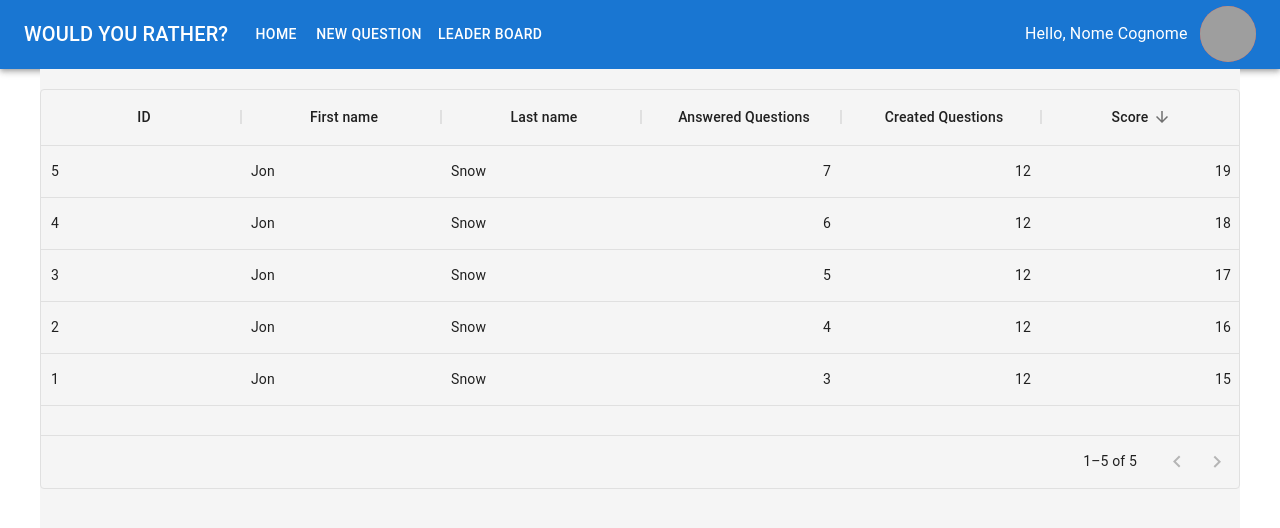
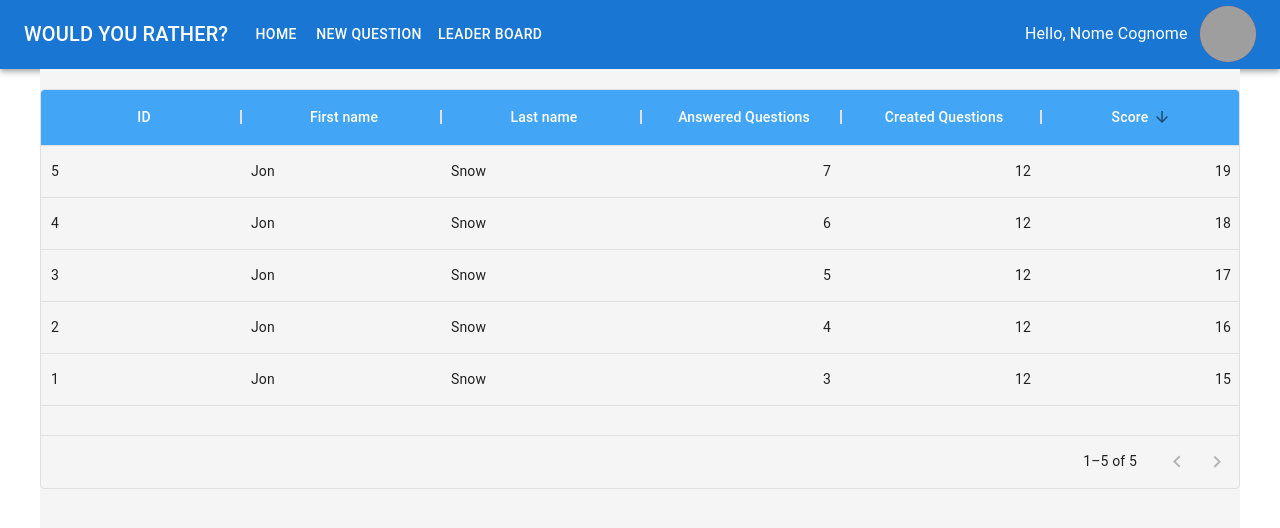
Before and after one commit to fedevita/Udacity-Would-You-Rather, a React (Create React App) app: page /LeaderBoard in a window 1280 px wide. Shown: the top 528 px of the page. Built offline with nearby package versions, Linux system fonts and the light colour scheme; grey boxes are pictures that could not be loaded.

Commit message:
fixed header table color in leaderbord tab

```diff
--- a/src/components/LeaderBoardGrid/index.js
+++ b/src/components/LeaderBoardGrid/index.js
@@ -8,18 +8,21 @@ const columns = [
     headerName: "ID",
     width: 200,
     headerAlign: "center",
+    headerClassName: "super-app-theme--header",
   },
   {
     field: "firstName",
     headerName: "First name",
     width: 200,
     headerAlign: "center",
+    headerClassName: "super-app-theme--header",
   },
   {
     field: "lastName",
     headerName: "Last name",
     width: 200,
     headerAlign: "center",
+    headerClassName: "super-app-theme--header",
   },
   {
     field: "answeredQuestions",
@@ -27,6 +30,7 @@ const columns = [
     type: "number",
     width: 200,
     headerAlign: "center",
+    headerClassName: "super-app-theme--header",
   },
   {
     field: "createdQuestions",
@@ -34,6 +38,7 @@ const columns = [
     type: "number",
     width: 200,
     headerAlign: "center",
+    headerClassName: "super-app-theme--header",
   },
   {
     field: "score",
@@ -42,6 +47,7 @@ const columns = [
     width: 200,
     type: "number",
     headerAlign: "center",
+    headerClassName: "super-app-theme--header",
     valueGetter: (params) =>
       params.row.answeredQuestions + params.row.createdQuestions,
   },
@@ -97,6 +103,9 @@ export default function LeaderBoardGrid() {
       style={{
         height: 400,
         width: "100%",
+        "& .super-app-theme--header": {
+          backgroundColor: "blue",
+        },
       }}
     >
       <DataGrid
@@ -107,6 +116,12 @@ export default function LeaderBoardGrid() {
         disableSelectionOnClick
         sortModel={sortModel}
         onSortModelChange={(model) => setSortModel(model)}
+        sx={{
+          "& .super-app-theme--header": {
+            backgroundColor: "primary.light",
+            color: "common.white",
+          },
+        }}
       />
     </Box>
   );
```
